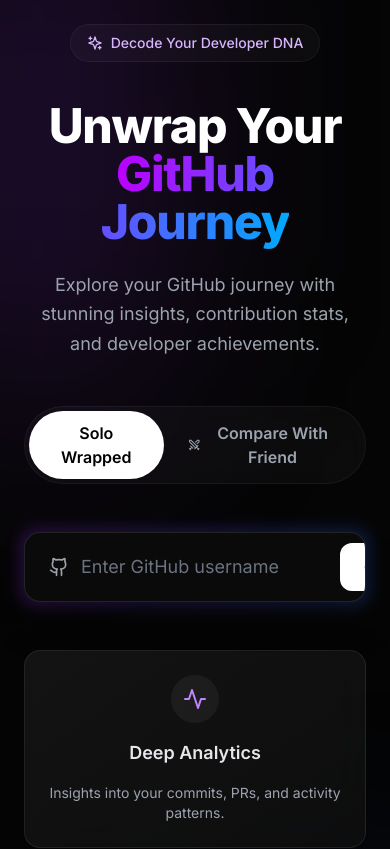
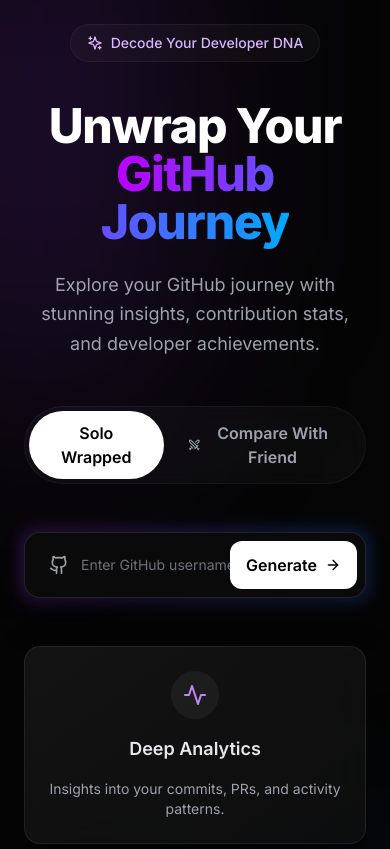
Before and after one commit to Ronakkeshri/GithubWrapper, a Next.js app: page / in a window 390 px wide. Shown: the top 849 px of the page. Built offline with nearby package versions, Linux system fonts and the light colour scheme.

Commit message:
Fix mobile input button layout

```diff
--- a/src/app/page.tsx
+++ b/src/app/page.tsx
@@ -98,14 +98,12 @@ export default function Home() {
                     value={username}
                     onChange={(e) => setUsername(e.target.value)}
                     placeholder="Enter GitHub username"
-                    className="flex-1 bg-transparent border-none outline-none text-white placeholder-gray-500 text-lg py-3 focus:ring-0"
-                    required
+                    className="flex-1 min-w-0 bg-transparent border-none outline-none text-white placeholder-gray-500 text-sm sm:text-lg py-3 focus:ring-0" required
                   />
                   <button
                     type="submit"
                     disabled={isLoading}
-                    className="bg-white text-black px-6 py-3 rounded-xl font-semibold flex items-center gap-2 hover:bg-gray-200 transition-colors disabled:opacity-70 disabled:cursor-not-allowed"
-                  >
+                    className="shrink-0 bg-white text-black px-4 sm:px-6 py-3 rounded-xl font-semibold flex items-center gap-2 hover:bg-gray-200 transition-colors disabled:opacity-70 disabled:cursor-not-allowed"                  >
                     {isLoading ? 'Generating...' : 'Generate'}
                     {!isLoading && <ArrowRight className="w-4 h-4" />}
                   </button>
```
